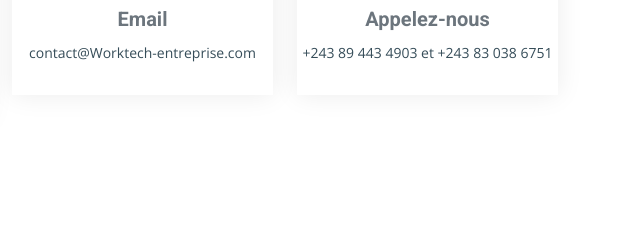
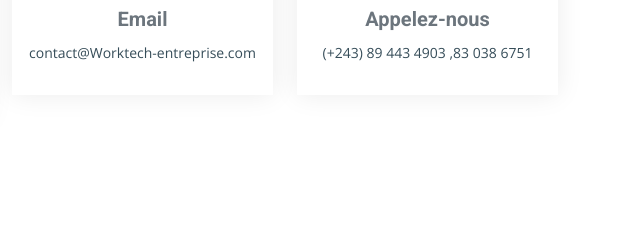
Before and after one commit to robertakany/worktech-entreprise, a plain HTML site: page contact.html in a window 1280 px wide. Shown: the part 468-699 px from the top of the page, 640-1280 px from the left. Drawn offline with nearby package versions, Linux system fonts and the light colour scheme.

Commit message:
upgrading

```diff
--- a/contact.html
+++ b/contact.html
@@ -127,7 +127,7 @@
             <div class="info-item  d-flex flex-column justify-content-center align-items-center">
               <i class="bi bi-telephone"></i>
               <h3>Appelez-nous</h3>
-              <p>+243 89 443 4903 et +243 83 038 6751</p>
+              <p>(+243) 89 443 4903 ,83 038 6751</p>
             </div>
           </div><!-- End Info Item -->
 
@@ -199,7 +199,7 @@
               <p>Worktech est une entreprise d'ingénierie spécialisée dans la création d'outils et de services de qualité supérieure pour répondre aux besoins de ses clients.</p>
               <p><br>
                 N°1 Avenue de l'OUA, concession PROCOKI,<br> Commune de la Ngaliema, Kinshasa <br> République Démocratique du Congo<br>
-                <strong>Phone:</strong> +243 89 443 4903 et  +243 83 038 6751<br />
+                <strong>Phone:</strong> (+243) 89 443 4903 ,83 038 6751<br />
                 <strong>Email:</strong> contact@Worktech-entreprise.com<br>
               </p><br>
               <h6>suivez-nous sur:</h6>
```
Also changed, not shown: about.html (+1 -1 lines), index.html (+1 -1 lines), projects.html (+1 -1 lines), services.html (+2 -2 lines).
